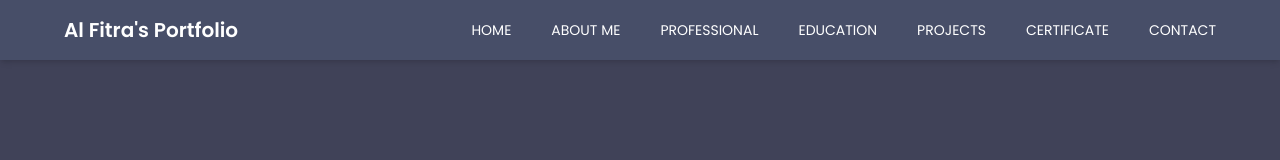
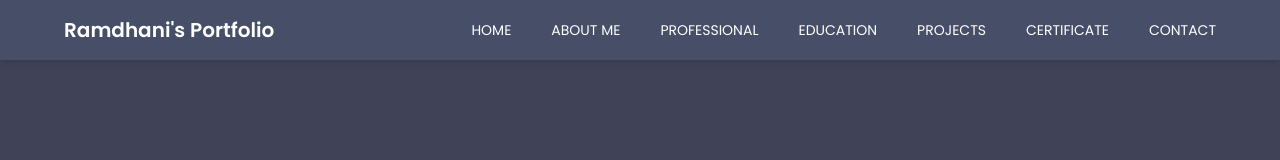
Before and after one commit to alfitranurr/Al-Fitra-Web-Portfolio, a React (Vite) app in the folder frontend/: page / in a window 1280 px wide. Shown: the top 160 px of the page. Built offline with nearby package versions, Linux system fonts and the light colour scheme.

Commit message:
update navbar #1.1

```diff
--- a/frontend/src/main/navbar.tsx
+++ b/frontend/src/main/navbar.tsx
@@ -6,7 +6,7 @@ const Navbar: React.FC = () => {
       <div className="max-w-6xl mx-auto flex items-center justify-between">
         {/* Left-aligned text */}
         <div className="text-white text-xl font-semibold">
-          Al Fitra's Portfolio
+          Ramdhani's Portfolio
         </div>
 
         {/* Navigation links */}
--- a/frontend/src/mobile/navbar_mobile.tsx
+++ b/frontend/src/mobile/navbar_mobile.tsx
@@ -41,7 +41,7 @@ const NavbarMobile: React.FC = () => {
       >
         <div className="flex justify-between items-center">
           <div className="text-white text-lg font-semibold">
-            Al Fitra's Portfolio
+            Ramdhani's Portfolio
           </div>
           {/* Close button */}
           <button className="text-white" onClick={toggleMenu}>
```
